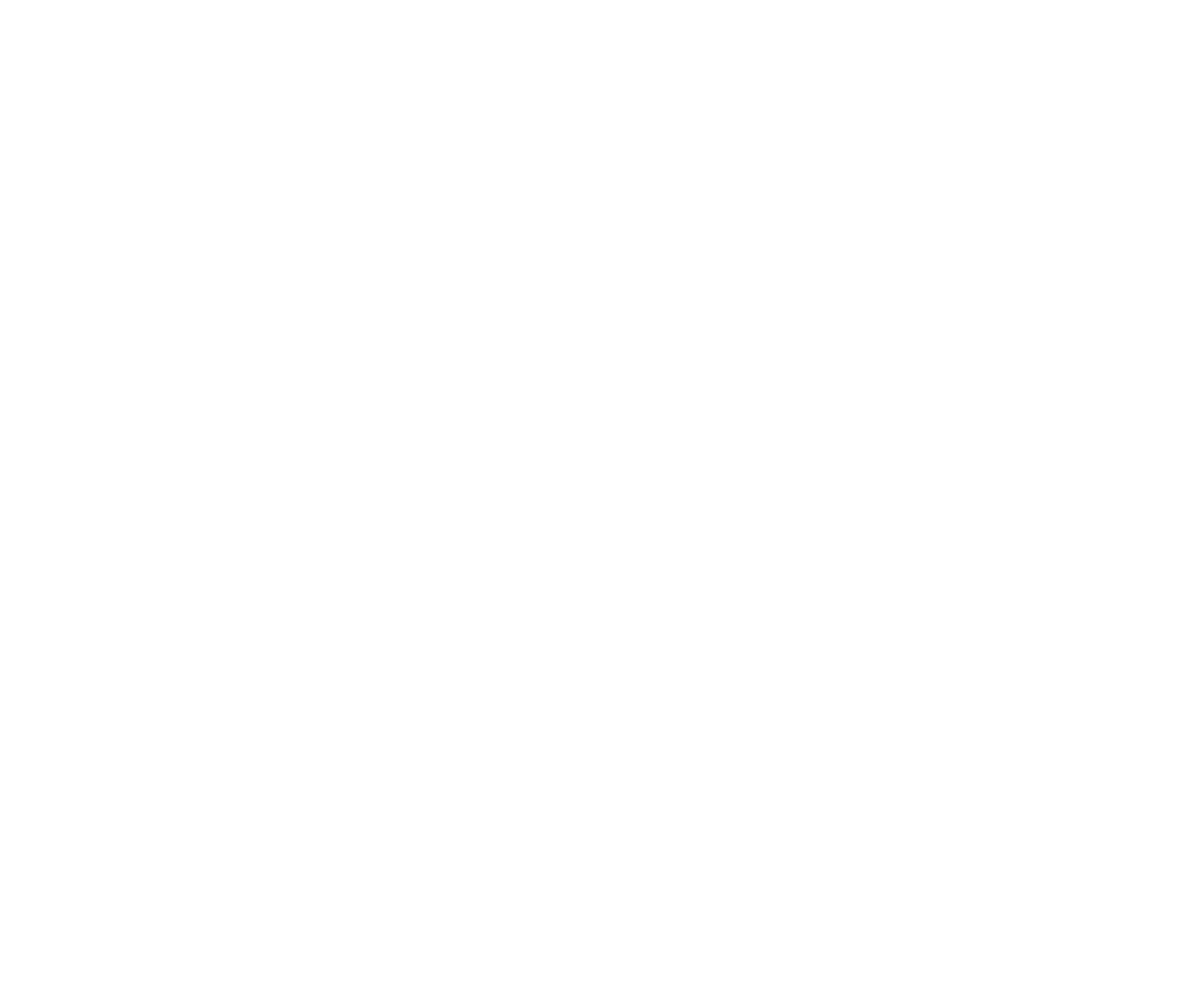
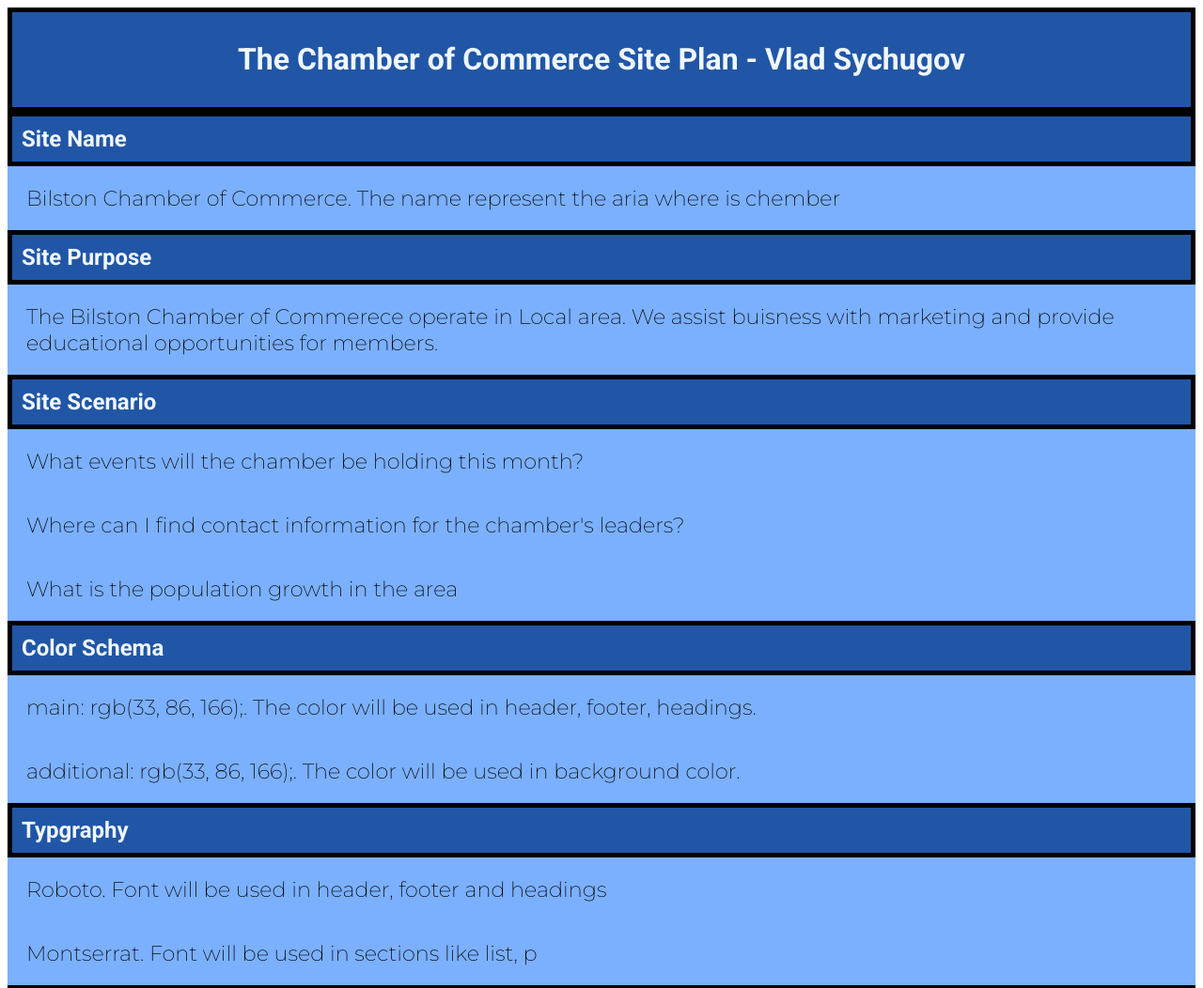
Before and after one commit to vladimirtheserious/wdd230, a plain HTML site: page lesson03/chamber-site-plan.html in a window 1280 px wide. Shown: the top 1052 px of the page at 94% size. Before the commit the page ends 800 px from the top, so only its background shows below. Drawn offline with Linux system fonts and the light colour scheme.

Commit message:
site of chamber

```diff
--- a/lesson03/chamber-site-plan.html
+++ b/lesson03/chamber-site-plan.html
@@ -3,10 +3,53 @@
 <head>
     <meta charset="UTF-8">
     <meta name="viewport" content="width=device-width, initial-scale=1.0">
-    <title>Document</title>
+    <title>The Chamber of Commerce Site Plan - Vlad Sychugov WDD230</title>
+    <link rel="stylesheet" href="styles/style.css">
 </head>
 <body>
+    <header>
+        <h1>The Chamber of Commerce Site Plan - Vlad Sychugov</h1>
+    </header>
+    <main>
+        <div class="site-name">
+            <h2>Site Name</h2>
+            <p>Bilston Chamber of Commerce. The name represent the aria where is chember</p>
+        </div>
+        <div class="site-purpose">
+            <h2>Site Purpose</h2>
+            <p>The Bilston Chamber of Commerece operate in Local area. We assist buisness with marketing
+                and provide educational opportunities for members.
+            </p>
+        </div>
+        <div class="site-scenario">
+            <h2>Site Scenario</h2>
+            <p>What events will the chamber be holding this month?</p>
+            <p>Where can I find contact information for the chamber's leaders?</p>
+            <p>What is the population growth in the area</p>
+        </div>
+        <div class="site-color-schema">
+            <h2>Color Schema</h2>
+            <p>main: rgb(33, 86, 166);. The color will be used in header, footer, headings. </p>
+            <p>additional: rgb(33, 86, 166);. The color will be used in background color. </p>
+        </div>
+        <div class="site-typography">
+            <h2>Typgraphy</h2>
+            <p>Roboto. Font will be used in header, footer and headings</p>
+            <p>Montserrat. Font will be used in sections like list, p</p>
+        </div>
+        <div class="site-wireframe">
+            <h2>Wireframe</h2>
+            <img class="firts-screen" src="images/wireframe-mobile-screen.png" alt="">
+            <img class="second-screen" src="images/wireframe-desktop-screen.png" alt="">
+        </div>
 
+    </main>
+    <footer>
+        <p>
+            © <span class="year"></span> <br> Vlad Sychugov<br>
+        </p>
+        <p id="lastModified"></p>
+    </footer>
 </body>
 </html>
 
--- /dev/null
+++ b/lesson03/styles/style.css
@@ -0,0 +1,38 @@
+@import url('https://fonts.googleapis.com/css2?family=Montserrat:wght@200&family=Roboto:wght@700&display=swap');
+
+header, footer, h2 {
+    display: block;
+    background-color: rgb(33, 86, 166);
+    padding: 10px;
+    font-family: "Roboto", serif;
+    border: black 5px solid;
+    color: aliceblue;
+
+
+}
+
+header, footer {
+    text-align: center;
+}
+
+body {
+    background-color: white
+}
+
+p {
+    padding: 20px;
+    font-family: "Montserrat", Arial, Helvetica, sans-serif;
+    color: black;
+    margin: 0;
+    font-size: 1.4em;
+    background-color: rgb(123, 176, 255);
+}
+
+img {
+    width: 100%;
+    margin: 0 auto;
+}
+
+h2 {
+    margin: 0;
+}
```
Also changed, not shown: lesson03/Images/wireframe-desktop-screen.png (added), lesson03/Images/wireframe-mobile-screen.png (added).
